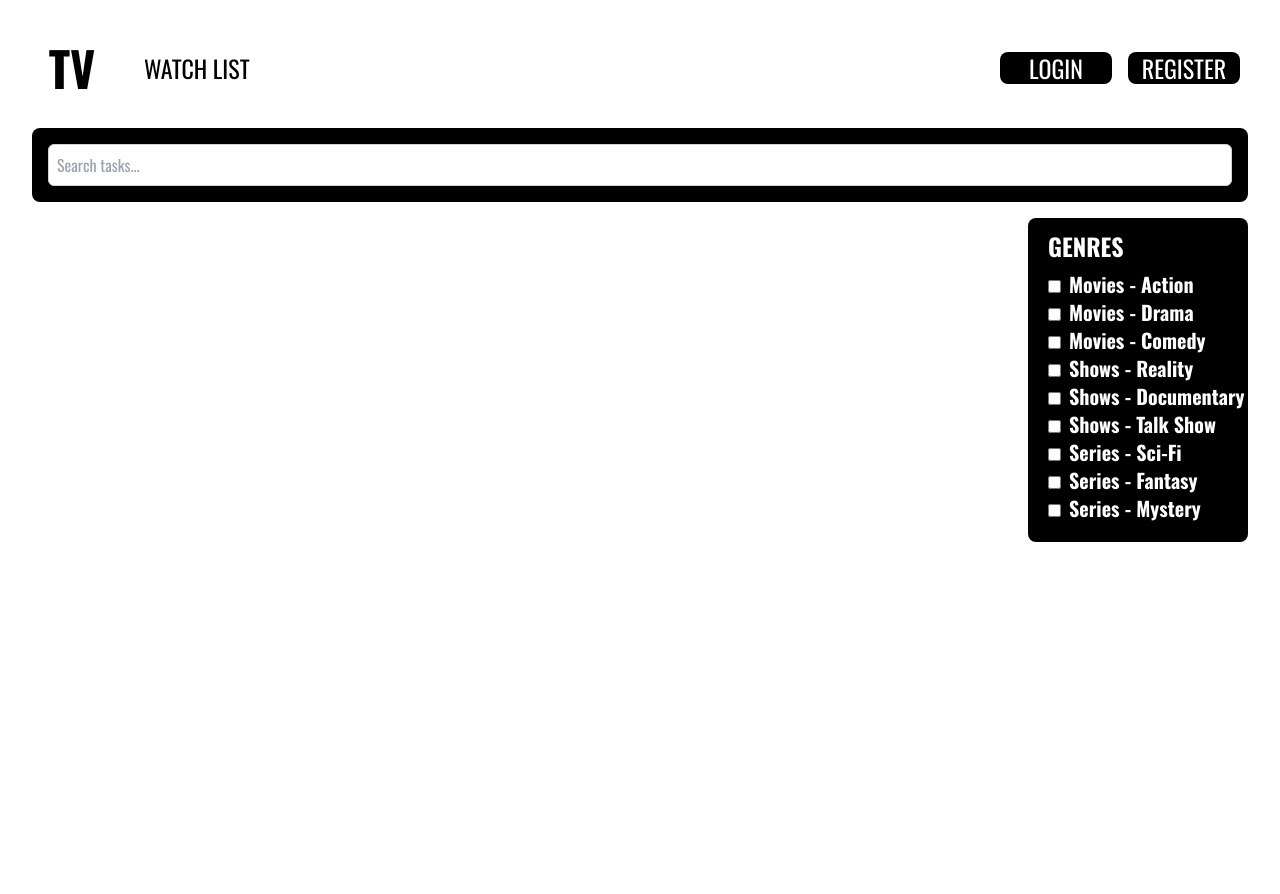
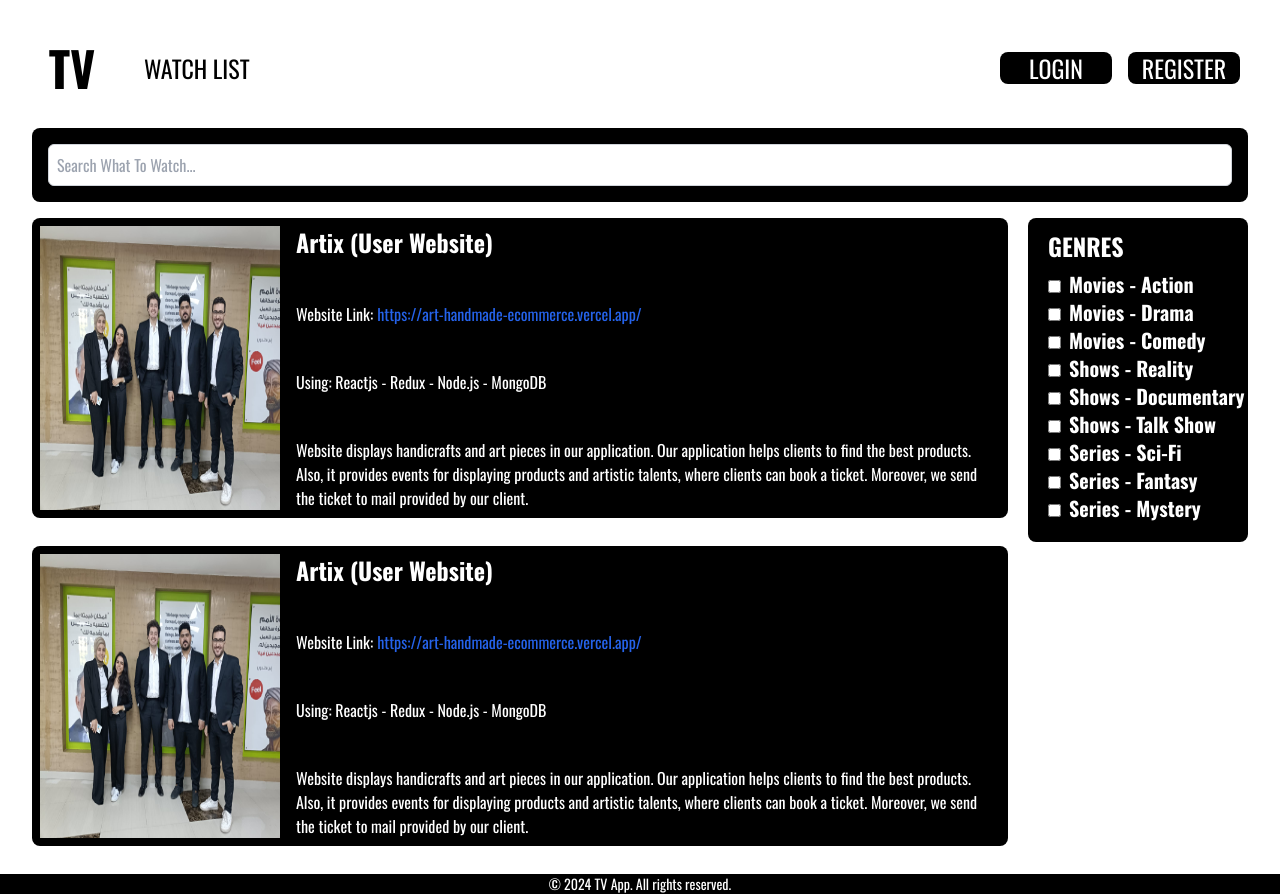
Before and after one commit to mahmoud2391997/tv-web-app, a Next.js app: page /watchlist in a window 1280 px wide. Before the commit the page ends 800 px from the top, so only its background shows below. Built offline with nearby package versions, Linux system fonts and the light colour scheme.

Commit message:
watch list items

```diff
--- a/app/components/Navbar.tsx
+++ b/app/components/Navbar.tsx
@@ -1,7 +1,18 @@
+"use client";
+import Link from "next/link";
+import { useState } from "react";
+
 export default function Navbar() {
+  const [watchlistClicked, setWatchlistClicked] = useState(false);
   return (
     <nav className="w-full bg-transparent flex items-center absolute justify-between mt-9 z-50">
       <div className="flex items-center">
+        <Link
+          href={"/"}
+          onClick={() => {
+            setWatchlistClicked(false);
+          }}
+        >
           <div
             id="logo"
             className=" rounded-full bg-white w-16 h-16  flex justify-center items-center ml-10"
@@ -10,7 +21,22 @@ export default function Navbar() {
               TV
             </span>
           </div>
-        <div className="text-2xl ml-10 cursor-pointer">WATCH LIST</div>
+        </Link>
+
+        <Link
+          href={"/watchlist"}
+          onClick={() => {
+            setWatchlistClicked(true);
+          }}
+        >
+          <div
+            className={`text-2xl ml-10 cursor-pointer  ${
+              watchlistClicked ? "underline" : ""
+            }  `}
+          >
+            WATCH LIST
+          </div>
+        </Link>
       </div>
       <ul
         id="authentication"
--- a/app/layout.tsx
+++ b/app/layout.tsx
@@ -3,6 +3,7 @@ import localFont from "next/font/local";
 import "./globals.css";
 import { Oswald } from "next/font/google";
 import Navbar from "./components/Navbar";
+import Footer from "./components/Footer";
 const oswald = Oswald({ subsets: ["latin"] });
 
 export const metadata: Metadata = {
@@ -20,6 +21,7 @@ export default function RootLayout({
       <body className={`${oswald.className} h-auto`}>
         <Navbar />
         {children}
+        <Footer />
       </body>
     </html>
   );
--- a/app/page.tsx
+++ b/app/page.tsx
@@ -214,8 +214,6 @@ export default function Home() {
           <hr className="w-full h-[2px] bg-black border-0  " />
         </div>
       ))}
-
-      <Footer />
     </div>
   );
 }
--- a/app/watchlist/page.tsx
+++ b/app/watchlist/page.tsx
@@ -1,3 +1,6 @@
+import Image from "next/image";
+import Link from "next/link";
+
 export default function Watchlist() {
   interface category {
     name: string;
@@ -23,11 +26,11 @@ export default function Watchlist() {
       <div className="flex items-center space-x-4 p-4 bg-black rounded-lg mb-4">
         <input
           type="text"
-          placeholder="Search tasks..."
+          placeholder="Search What To Watch..."
           className="p-2 border border-gray-300 rounded-md flex-1"
         />
       </div>
-      <main className="w-full  relative h-full">
+      <main className="w-full  relative h-full flex">
         {/* <section className="w-[150px] min-h-10 bg-black absolute h-auto rounded-lg py-3">
           <h2 className="text-white text-center font-bold text-2xl">
             CATEGORIES
@@ -44,7 +47,80 @@ export default function Watchlist() {
             ))}
           </div>
         </section> */}
-        <section></section>
+        <section style={{ width: "calc(100% - 240px)" }}>
+          <div className="w-full mb-7 h-[300px] flex flex-col md:flex-row p-2 bg-black rounded-lg text-white">
+            <div className="lg:w-1/2 w-full min-w-[240px]">
+              <Image
+                src="/team.jpg"
+                alt="My Image"
+                width={200}
+                height={200}
+                className="w-full h-full"
+              />
+            </div>
+            <div className="px-4 flex flex-col justify-between">
+              <div className="text-2xl font-bold">Artix (User Website)</div>
+              <div className="flex jus">
+                <div className="text one">Website Link:</div>
+                <Link
+                  className="ml-1"
+                  href={"https://art-handmade-ecommerce.vercel.app/"}
+                >
+                  <p className="text-blue-600 hover:underline cursor-pointer">
+                    https://art-handmade-ecommerce.vercel.app/
+                  </p>
+                </Link>
+              </div>
+              <p className="text-lgs">
+                Using: Reactjs - Redux - Node.js - MongoDB
+              </p>
+
+              <p>
+                Website displays handicrafts and art pieces in our application.
+                Our application helps clients to find the best products. Also,
+                it provides events for displaying products and artistic talents,
+                where clients can book a ticket. Moreover, we send the ticket to
+                mail provided by our client.
+              </p>
+            </div>
+          </div>
+          <div className="w-full mb-7 h-[300px] flex flex-col md:flex-row p-2 bg-black rounded-lg text-white">
+            <div className="lg:w-1/2 w-full min-w-[240px]">
+              <Image
+                src="/team.jpg"
+                alt="My Image"
+                width={200}
+                height={200}
+                className="w-full h-full"
+              />
+            </div>
+            <div className="px-4 flex flex-col justify-between">
+              <div className="text-2xl font-bold">Artix (User Website)</div>
+              <div className="flex jus">
+                <div className="text one">Website Link:</div>
+                <Link
+                  className="ml-1"
+                  href={"https://art-handmade-ecommerce.vercel.app/"}
+                >
+                  <p className="text-blue-600 hover:underline cursor-pointer">
+                    https://art-handmade-ecommerce.vercel.app/
+                  </p>
+                </Link>
+              </div>
+              <p className="text-lgs">
+                Using: Reactjs - Redux - Node.js - MongoDB
+              </p>
+
+              <p>
+                Website displays handicrafts and art pieces in our application.
+                Our application helps clients to find the best products. Also,
+                it provides events for displaying products and artistic talents,
+                where clients can book a ticket. Moreover, we send the ticket to
+                mail provided by our client.
+              </p>
+            </div>
+          </div>
+        </section>
         <section className="w-[220px] min-h-10 bg-black absolute h-auto rounded-lg right-0 py-3">
           <h2 className="text-white text-left ml-5 font-bold text-2xl">
             GENRES
```
Lines whose indentation alone changed are shown as unchanged.
